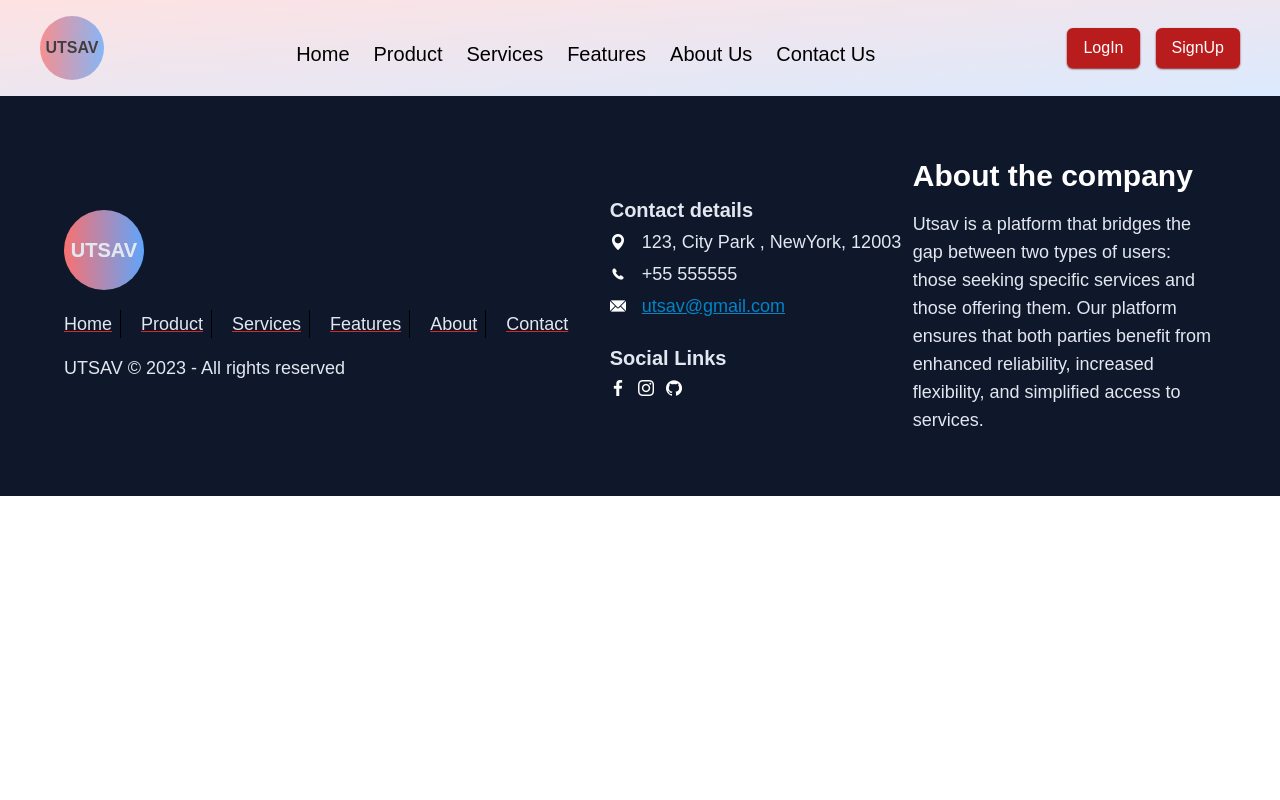
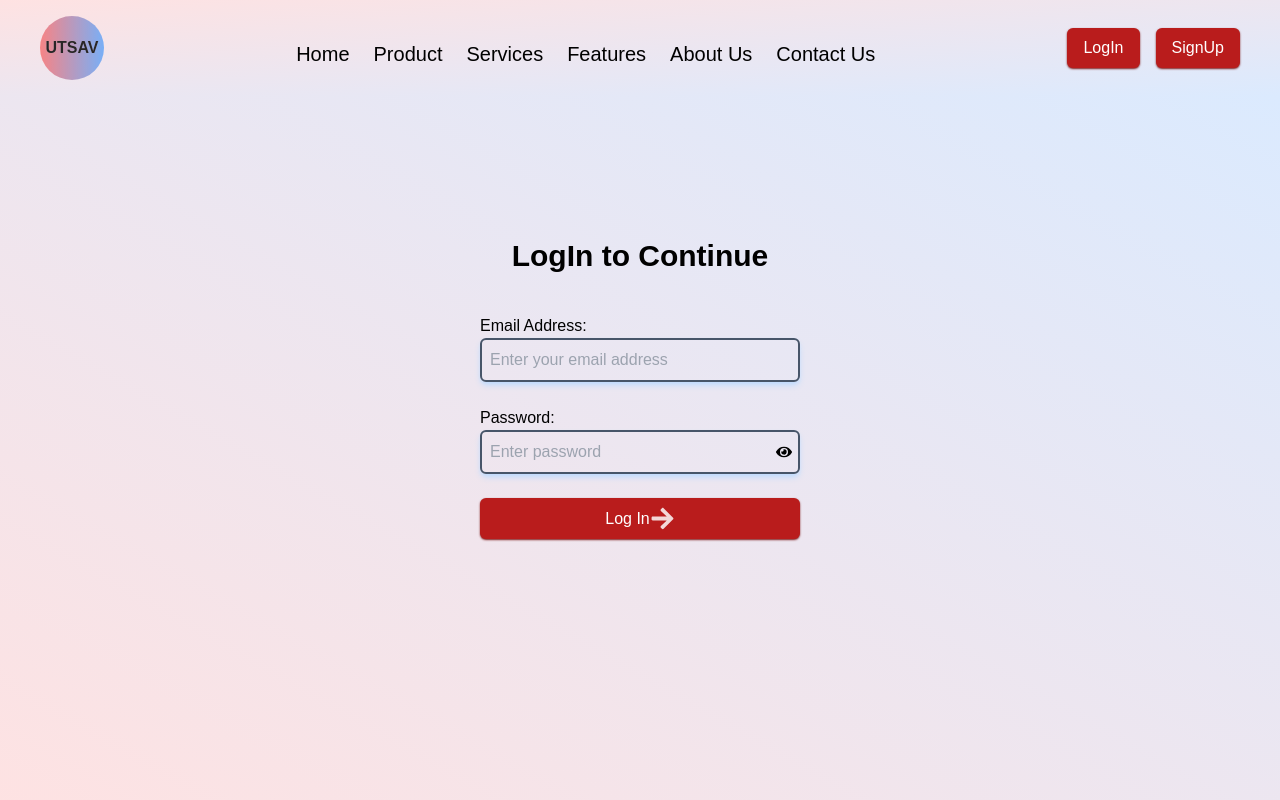
Before and after one commit to Prabhjot1121/test, a React (Create React App) app in the folder frontend/: page /logIn in a window 1280 px wide. Shown: the top 800 px of the page. Built offline with nearby package versions, Linux system fonts and the light colour scheme; the HTML template or start-up script is replaced by a standard one.

Commit message:
did some minor changes

```diff
--- a/frontend/src/App.js
+++ b/frontend/src/App.js
@@ -6,7 +6,7 @@ import Services from './Components/Services';
 import Wedding from "./Components/Wedding";
 import About from './pages/About';
 import Contact from './pages/Contacts/Contact';
-import SignIn from './Authentication/Login';
+import LogIn from './Authentication/Login';
 import SignUp from './Authentication/SignUp';
 import { BrowserRouter as Router, Routes, Route } from "react-router-dom";
 import Footer from "./Components/Footer";
@@ -33,7 +33,7 @@ function App() {
           <Route exact path="/features" element={<Features />} />
           <Route exact path="/about" element={<About />} />
           <Route exact path="/contact" element={<Contact />} />
-          <Route exact path="/signIn" element={<SignIn />} />
+          <Route exact path="/logIn" element={<LogIn />} />
           <Route exact path="/signUp" element={<SignUp />} />
           <Route exact path="/userProfile/" element={<UserProfile />}>
             <Route exact path="/userProfile/dashboard" element={<Dashboard />} />
--- a/frontend/src/Authentication/Login.jsx
+++ b/frontend/src/Authentication/Login.jsx
@@ -0,0 +1,112 @@
+import React, { useState } from "react";
+import { FaArrowRight, FaEye } from "react-icons/fa";
+import { useNavigate } from "react-router-dom";
+import toast from "react-hot-toast";
+
+const Login = () => {
+  const [passwordType, setPasswordType] = useState("password");
+  const host = "http://localhost:8000";
+  const token = localStorage.getItem("token");
+  const [credentials, setCredentials] = useState({ email: "", password: "" });
+  const navigate = useNavigate();
+
+  const onChange = (e) => {
+    setCredentials({ ...credentials, [e.target.name]: e.target.value });
+  };
+
+  const handlePasswordType = () => {
+    if (passwordType === "text") {
+      setPasswordType("password");
+    } else {
+      setPasswordType("text");
+    }
+  };
+  const handleLogIn = async (e) => {
+    e.preventDefault();
+    try {
+      const response = await fetch(`${host}/api/auth/login`, {
+        method: "POST",
+        headers: {
+          "Content-Type": "application/json",
+          "auth-token": token,
+        },
+        body: JSON.stringify({
+          email: credentials.email,
+          password: credentials.password,
+        }),
+      });
+      if (response.ok) {
+        const data = await response.json();
+        console.log(data);
+        localStorage.setItem("token", data.authToken);
+        navigate("/home");
+        toast.success("User logged in successfully!");
+      } else {
+        throw new Error("Failed to login");
+      }
+    } catch (error) {
+      console.error(error.message);
+    }
+  };
+  return (
+    <>
+      <div
+        style={{ fontFamily: "sans-serif" }}
+        className="flex justify-center items-center mx-auto w-full  bg-gradient-to-tr from-red-100 to-blue-100 h-[90vh]"
+      >
+        <div className="flex items-center flex-col h-fit w-1/2">
+          <span className="font-semibold text-3xl">LogIn to Continue</span>
+          <form
+            onSubmit={handleLogIn}
+            className="flex items-center justify-center my-10 w-full"
+            method="post"
+          >
+            <div className="flex flex-col space-y-6 items-center justify-start h-[40vh] w-5/6">
+              <div className="flex flex-col items-start justify-center w-[60%]">
+                <label htmlFor="email">Email Address:</label>
+                <input
+                  type="email"
+                  value={credentials.email}
+                  onChange={onChange}
+                  name="email"
+                  id="email"
+                  required
+                  placeholder="Enter your email address"
+                  className="w-full p-2 rounded-md focus:outline-none bg-transparent border-2 border-slate-600 shadow-md shadow-blue-200"
+                />
+              </div>
+              <div className="flex flex-col items-start justify-start w-[60%]">
+                <label htmlFor="password">Password:</label>
+                <div className="relative flex items-center justify-between w-full">
+                  <input
+                    type={passwordType}
+                    value={credentials.password}
+                    onChange={onChange}
+                    name="password"
+                    id="password"
+                    required
+                    placeholder="Enter password"
+                    className="w-full p-2 rounded-md focus:outline-none bg-transparent border-2 border-slate-600 shadow-md shadow-blue-200"
+                  />
+                  <FaEye
+                    onClick={handlePasswordType}
+                    className="cursor-pointer absolute right-2"
+                  ></FaEye>
+                </div>
+              </div>
+              <button
+                type="submit"
+                className="flex items-center justify-center space-x-12 py-2 rounded-md shadow-sm shadow-red-900 bg-red-700 text-white w-[60%] cursor-pointer"
+              >
+                Log In
+                <FaArrowRight size={25} className="animate-pulse" />
+              </button>
+            </div>
+          </form>
+        </div>
+      </div>
+    </>
+  );
+};
+
+export default Login;
--- a/frontend/src/Authentication/UserProfile.jsx
+++ b/frontend/src/Authentication/UserProfile.jsx
@@ -18,21 +18,21 @@ const UserProfile = () => {
                 location.pathname === "/userProfile/dashboard"
                   ? "text-red-600"
                   : "text-white"
-              } hover:text-red-600 hover:bg-transparent duration-300 cursor-pointer text-lg font-sans flex items-center mx-2 px-2 my-2 w-full justify-start h-12 shadow-sm shadow-red-900 rounded-md`}
+              } hover:text-red-600 hover:bg-transparent duration-300 cursor-pointer text-sm xl:text-lg font-sans flex items-center mx-2 px-2 my-2 w-full justify-start h-12 shadow-sm shadow-red-900 rounded-md`}
             >
               Dashboard
             </Link>
             <Link
               to="/userProfile/personal-Info"
               className={`font-medium bg-red-700 ${
-                location.pathname === "/userProfile/personalInfo"
+                location.pathname === "/userProfile/personal-Info"
                   ? "bg-white"
                   : "bg-red-700"
               } ${
-                location.pathname === "/userProfile/personalInfo"
+                location.pathname === "/userProfile/personal-Info"
                   ? "text-red-600"
                   : "text-white"
-              } hover:text-red-600 hover:bg-transparent duration-300 cursor-pointer text-lg font-sans flex items-center mx-2 px-2 my-2 w-full justify-start h-12 shadow-sm shadow-red-900 rounded-md`}
+              } hover:text-red-600 hover:bg-transparent duration-300 cursor-pointer text-sm xl:text-lg font-sans flex items-center mx-2 px-2 my-2 w-full justify-start h-12 shadow-sm shadow-red-900 rounded-md`}
             >
               Personal Information
             </Link>
@@ -46,7 +46,7 @@ const UserProfile = () => {
                 location.pathname === "/userProfile/settings"
                   ? "text-red-600"
                   : "text-white"
-              } hover:text-red-600 hover:bg-transparent duration-300 cursor-pointer text-lg font-sans flex items-center mx-2 px-2 my-2 w-full justify-start h-12 shadow-sm shadow-red-900 rounded-md`}
+              } hover:text-red-600 hover:bg-transparent duration-300 cursor-pointer text-sm xl:text-lg font-sans flex items-center mx-2 px-2 my-2 w-full justify-start h-12 shadow-sm shadow-red-900 rounded-md`}
             >
               Account Settings
             </Link>
@@ -60,7 +60,7 @@ const UserProfile = () => {
                 location.pathname === "/userProfile/support"
                   ? "text-red-600"
                   : "text-white"
-              } hover:text-red-600 hover:bg-transparent duration-300 cursor-pointer text-lg font-sans flex items-center mx-2 px-2 my-2 w-full justify-start h-12 shadow-sm shadow-red-900 rounded-md`}
+              } hover:text-red-600 hover:bg-transparent duration-300 cursor-pointer text-sm xl:text-lg font-sans flex items-center mx-2 px-2 my-2 w-full justify-start h-12 shadow-sm shadow-red-900 rounded-md`}
             >
               Support
             </Link>
@@ -74,7 +74,7 @@ const UserProfile = () => {
                 location.pathname === "/userProfile/premium"
                   ? "text-red-600"
                   : "text-white"
-              } hover:text-red-600 hover:bg-transparent duration-300 cursor-pointer text-lg font-sans flex items-center mx-2 px-2 my-2 w-full justify-start h-12 shadow-sm shadow-red-900 rounded-md`}
+              } hover:text-red-600 hover:bg-transparent duration-300 cursor-pointer text-sm xl:text-lg font-sans flex items-center mx-2 px-2 my-2 w-full justify-start h-12 shadow-sm shadow-red-900 rounded-md`}
             >
               Check Out Premium Plans
             </Link>
--- a/frontend/src/Components/Navbar.jsx
+++ b/frontend/src/Components/Navbar.jsx
@@ -1,8 +1,7 @@
 import React, { useEffect, useState } from "react";
 import { Link, useLocation, useNavigate } from "react-router-dom";
 import ham from "./images/hamburger.png";
-import "./styles/Navbar.css";
-import { FaPersonBooth } from "react-icons/fa";
+import "../styles/Navbar.css";
 import { RxPerson } from "react-icons/rx";
 
 const Navbar = () => {
@@ -126,7 +125,7 @@ const Navbar = () => {
           {!token ? (
             <div className="hidden lg:flex">
               <Link
-                to="/signIn"
+                to="/logIn"
                 style={{ fontFamily: "sans-serif" }}
                 className="bg-red-700 shadow-sm shadow-red-900 hover:bg-transparent hover:text-red-600 duration-300 ease-in-out font-medium text-white mx-2 px-4 py-2 rounded-md"
               >
--- a/frontend/src/Components/Services.jsx
+++ b/frontend/src/Components/Services.jsx
@@ -1,5 +1,5 @@
 import React, { useRef } from "react";
-import "../Components/styles/services.css";
+import "../styles/services.css";
 // import wedding from "../images/wedding2.jpg";
 // import wedding2 from "../images/wedding.jpg";
 import { Link } from "react-router-dom";
--- a/frontend/src/Components/UserDetails.jsx
+++ b/frontend/src/Components/UserDetails.jsx
@@ -1,11 +1,56 @@
-import React from 'react'
+import { useEffect, useState } from "react";
+import toast from "react-hot-toast";
 
 const UserDetails = () => {
+  const token = localStorage.getItem("token");
+  const host = "http://localhost:8000";
+  const [userData, setUserData] = useState([]);
+
+  const handleGetUserData = async () => {
+    try {
+      const response = await fetch(`${host}/api/auth/getUserData`, {
+        method: "GET",
+        headers: {
+          "Content-Type": "application/json",
+          "auth-token": token,
+        },
+      });
+      if (!response.ok) {
+        throw new Error("failed to fetch user data");
+      }
+      const data = await response.json();
+      console.log(data);
+      if (Array.isArray(data.user)) {
+        setUserData(data.user);
+      } else {
+        setUserData([data.user]); // Convert single object to array
+      }
+      toast.success("user data fetched");
+    } catch (error) {
+      console.error(error.message);
+    }
+  };
+
+  useEffect(() => {
+    handleGetUserData();
+    // eslint-disable-next-line
+  }, [token]);
+
   return (
-    <div>
-      user details
+    <div className="h-[95%]">
+      {userData.map((user) => (
+        <div key={user._id} className="h-full">
+          <h2 className="font-semibold text-xl underline decoration-red-600 underline-offset-2  ">
+            Personal Information:
+          </h2>
+          <p>Name: {user.name}</p>
+          <p>Email: {user.email}</p>
+          <p>Mobile Number: {user.mobileNumber}</p>
+          <p>Address: {user.address}</p>
+          {/* Add more user details as needed */}
+        </div>
+      ))}
     </div>
-  )
-}
-
-export default UserDetails
+  );
+};
+export default UserDetails;
```
Also changed, not shown: frontend/src/styles/Navbar.css (renamed from frontend/src/Components/styles/Navbar.css), frontend/src/styles/services.css (renamed from frontend/src/Components/styles/services.css).
